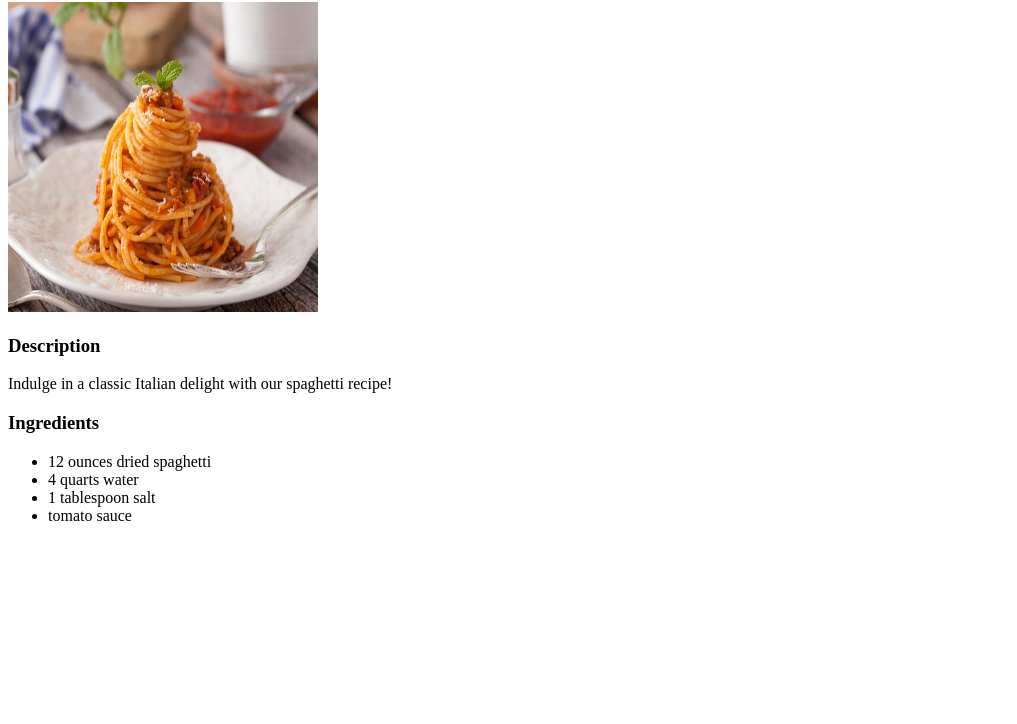
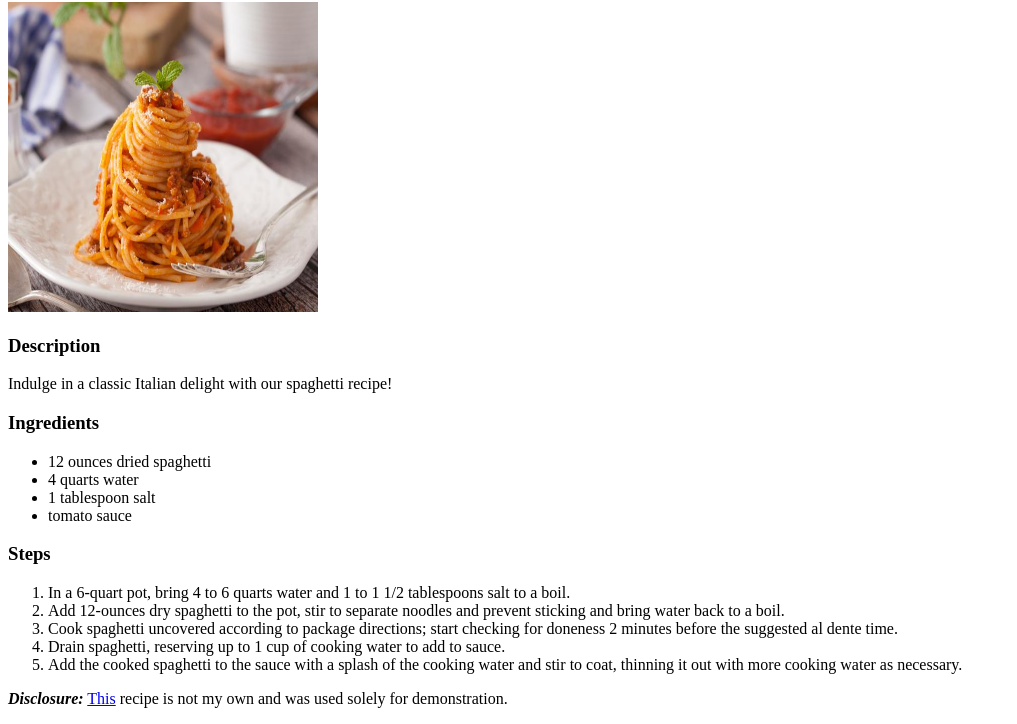
Before and after one commit to HabitualCarrot/odin-recipes, a plain HTML site: page recipes/spaghetti.html in a window 1280 px wide. Shown: the part 78-802 px from the top of the page, without its empty margins (0-1017 px from the left). Drawn offline with Linux system fonts and the light colour scheme.

Commit message:
Add steps section and disclosure
Steps section added to spaghetti recipe
Disclosure with link to original recipe added

```diff
--- a/recipes/spaghetti.html
+++ b/recipes/spaghetti.html
@@ -19,5 +19,16 @@
             <li>1 tablespoon salt</li>
             <li>tomato sauce</li>
         </ul>
+
+    <h3>Steps</h3>
+        <ol>
+            <li>In a 6-quart pot, bring 4 to 6 quarts water and 1 to 1 1/2 tablespoons salt to a boil.</li>
+            <li>Add 12-ounces dry spaghetti to the pot, stir to separate noodles and prevent sticking and bring water back to a boil.</li>
+            <li>Cook spaghetti uncovered according to package directions; start checking for doneness 2 minutes before the suggested al dente time.</li>
+            <li>Drain spaghetti, reserving up to 1 cup of cooking water to add to sauce.</li>
+            <li>Add the cooked spaghetti to the sauce with a splash of the cooking water and stir to coat, thinning it out with more cooking water as necessary.</li>
+        </ol>
+
+    <p><strong><em>Disclosure:</em></strong> <a href="https://www.foodnetwork.com/how-to/packages/food-network-essentials/how-to-make-spaghetti" target="_blank" rel="noopener noreferrer"> This</a> recipe is not my own and was used solely for demonstration.</p>
 </body>
 </html>
```
